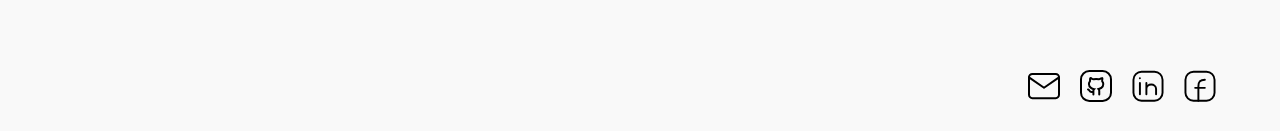
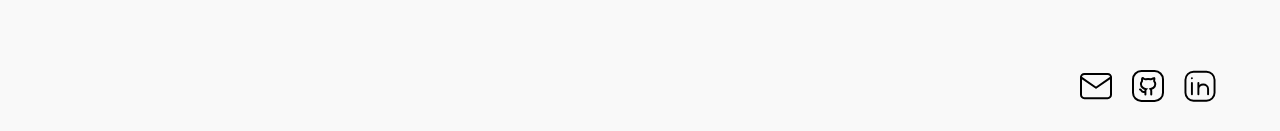
Before and after one commit to maryana-reznychenko/my-portfolio, a React (Vite) app: page /project/the-90s-inspiration-site in a window 1280 px wide. Shown: the part 746-877 px from the top of the page. Built offline with nearby package versions, Linux system fonts and the light colour scheme.

Commit message:
Took away FB contact

```diff
--- a/src/components/Footer.jsx
+++ b/src/components/Footer.jsx
@@ -1,7 +1,6 @@
 import MailTo from "../assets/img/icons/MailTo.svg";
 import GitHub from "../assets/img/icons/GitHub.svg";
 import LinkedIn from "../assets/img/icons/LinkedIn.svg";
-import Facebook from "../assets/img/icons/Facebook.svg";
 
 function Footer() {
   return (
@@ -43,15 +42,6 @@ function Footer() {
               <img className="h-8 w-8" src={LinkedIn} alt="LinkedIn Logo"></img>
             </a>
           </li>
-          <li>
-            <a
-              href="https://www.facebook.com/profile.php?id=100006668104169"
-              target="_blank"
-              rel="noopener noreferrer"
-            >
-              <img className="h-8 w-8" src={Facebook} alt="Facebook Logo"></img>
-            </a>
-          </li>
         </ul>
       </address>
     </footer>
```
